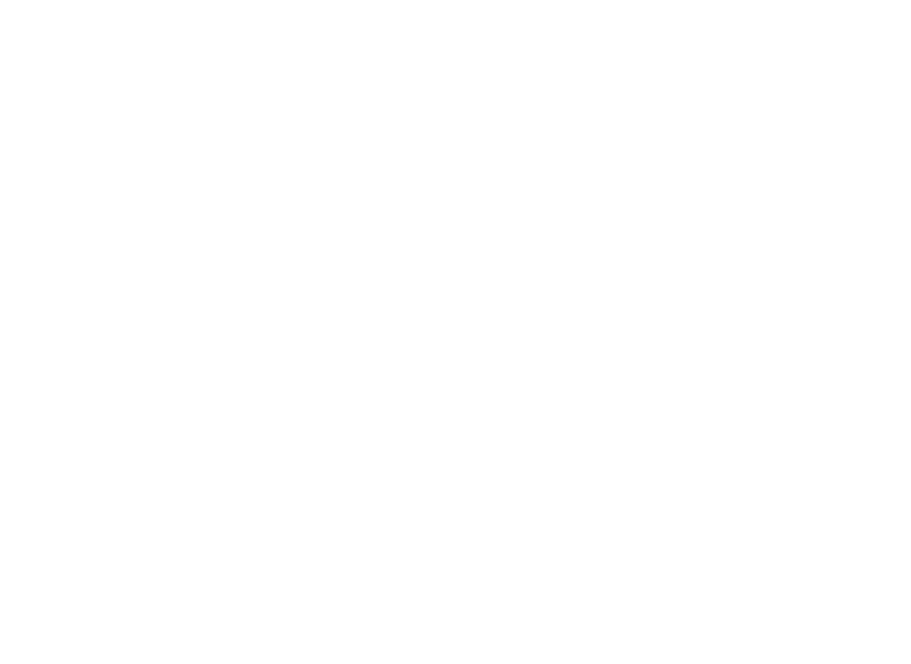
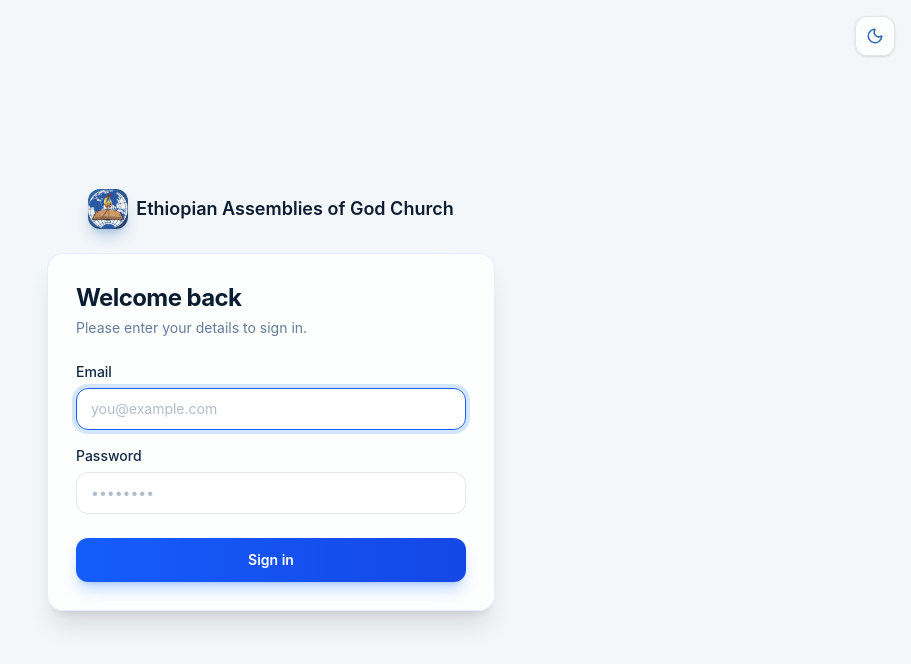
Before and after one commit to EAG-erp-system/ERP-SYSTEM-EAG, a React (Vite) app in the folder Frontend/: page / in a window 1280 px wide. Before the commit this address had no page. Shown: the top 664 px of the page, without its empty margins (369-1280 px from the left). Built offline with nearby package versions, Linux system fonts and the light colour scheme.

Commit message:
refactor: change Route path and give margin

```diff
--- a/Frontend/src/App.jsx
+++ b/Frontend/src/App.jsx
@@ -16,7 +16,7 @@
   return (
     <>
       <Routes>
-        <Route path="/login" element={<Login />}/>
+        <Route path="/" element={<Login />}/>
         <Route element={<ProtectedRoute />}>
           <Route path="/dashboard" element={<AdminDashboardLayout />}>
             <Route index element={<MainDashboard />}/>
--- a/Frontend/src/layouts/AdminDashboardLayout.jsx
+++ b/Frontend/src/layouts/AdminDashboardLayout.jsx
@@ -14,7 +14,9 @@
             <div className="flex">
                 <DashboardSideBar variant="main" />
                 <main className="flex-1 min-h-screen w-full bg-slate-50 dark:bg-slate-900 text-slate-900 dark:text-slate-100 transition-colors">
-                    <Outlet context={{ user }}/>
+                    <div className="m-20">
+                        <Outlet context={{ user }}/>
+                    </div>
                 </main>
             </div>
         </div>
```
